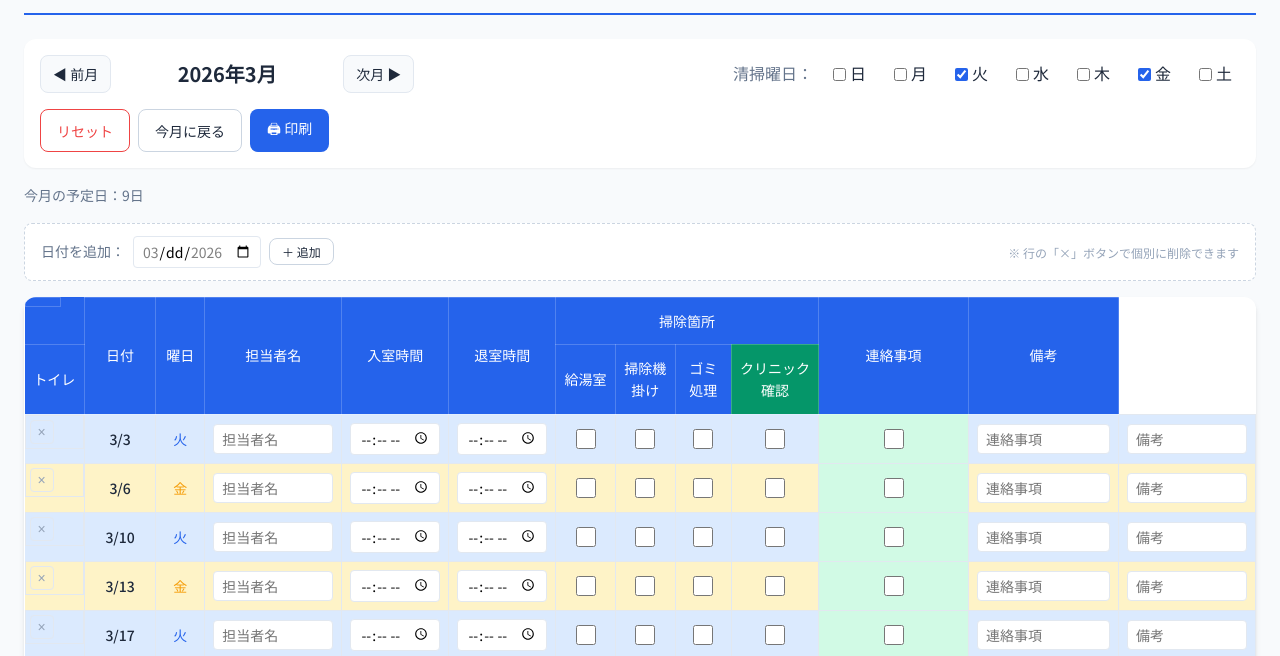
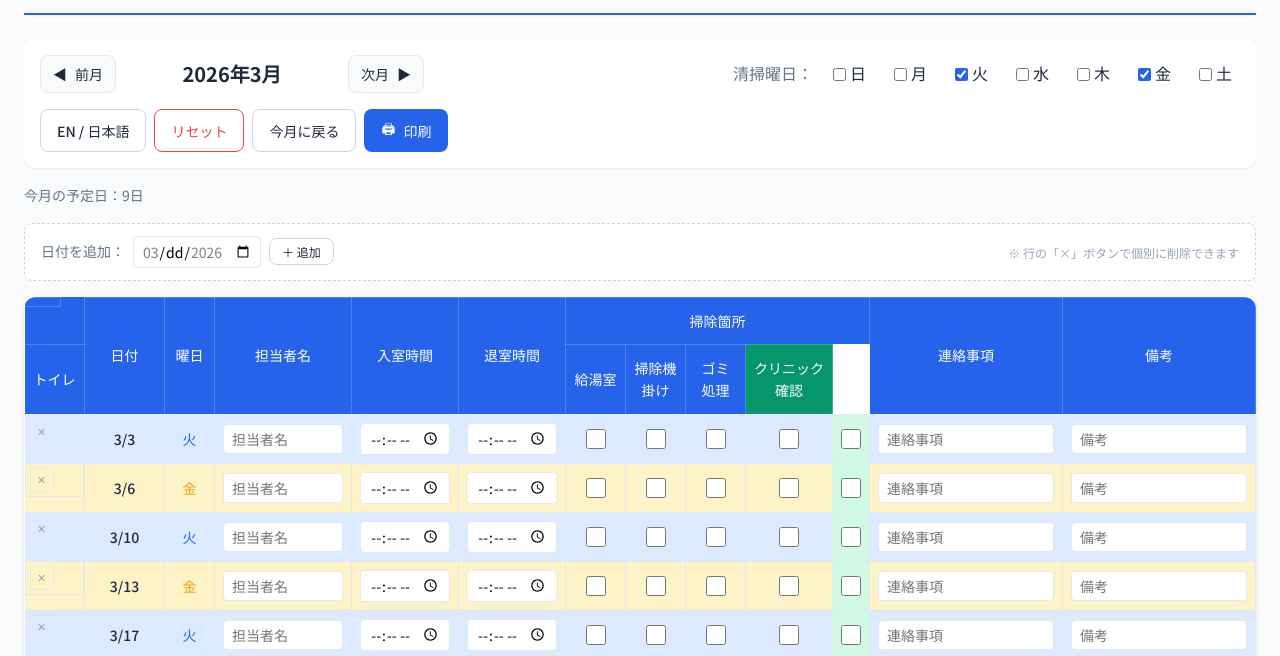
Before and after one commit to june5115/cleaning-schedule-app, a website built with Vite: page index.html in a window 1280 px wide. Shown: the part 98-754 px from the top of the page. Built offline with nearby package versions, Linux system fonts and the light colour scheme.

Commit message:
Add English/Japanese language toggle
- EN/日本語 button to switch languages
- All UI text, placeholders, and messages translated
- Language preference saved to localStorage

Co-Authored-By: Oz <oz-agent@warp.dev>

```diff
--- a/app.js
+++ b/app.js
@@ -7,10 +7,101 @@
 // Constants
 // ==========================================================================
 
-const DAY_NAMES = ['日', '月', '火', '水', '木', '金', '土'];
-
 const STORAGE_KEY = 'cleaning-schedule-data';
 const SETTINGS_KEY = 'cleaning-schedule-settings';
+
+// ==========================================================================
+// i18n Translations
+// ==========================================================================
+
+const translations = {
+  ja: {
+    dayNames: ['日', '月', '火', '水', '木', '金', '土'],
+    title: '長井ビル４Ｆ　クリニック掃除',
+    subtitle: '清掃スケジュール表',
+    prevMonth: '前月',
+    nextMonth: '次月',
+    cleaningDays: '清掃曜日：',
+    daySun: '日', dayMon: '月', dayTue: '火', dayWed: '水', dayThu: '木', dayFri: '金', daySat: '土',
+    reset: 'リセット',
+    thisMonth: '今月に戻る',
+    print: '印刷',
+    scheduledDays: '今月の予定日：',
+    days: '日',
+    addDate: '日付を追加：',
+    add: '＋ 追加',
+    deleteHint: '※ 行の「×」ボタンで個別に削除できます',
+    date: '日付',
+    dayOfWeek: '曜日',
+    staffName: '担当者名',
+    entryTime: '入室時間',
+    exitTime: '退室時間',
+    cleaningAreas: '掃除箇所',
+    toilet: 'トイレ',
+    kitchen: '給湯室',
+    vacuum: '掃除機<br>掛け',
+    garbage: 'ゴミ<br>処理',
+    clinicCheck: 'クリニック<br>確認',
+    notes: '連絡事項',
+    remarks: '備考',
+    footerNote: '※ 本表は月初に印刷し、清掃完了後に各項目にチェックを入れてください。クリニック確認欄はクリニック側で記入してください。',
+    monthFormat: (year, month) => `${year}年${month}月`,
+    staffPlaceholder: '担当者名',
+    notesPlaceholder: '連絡事項',
+    remarksPlaceholder: '備考',
+    spotLabel: '(追加)',
+    confirmDelete: (date) => `${date} を削除しますか？`,
+    confirmReset: 'すべての設定とデータをリセットしますか？',
+    resetComplete: 'リセットしました',
+    selectDate: '追加する日付を選択してください',
+    alreadyAdded: 'この日付は既に追加されています',
+    alreadyIncluded: 'この日付は既に曜日設定で含まれています'
+  },
+  en: {
+    dayNames: ['Sun', 'Mon', 'Tue', 'Wed', 'Thu', 'Fri', 'Sat'],
+    title: 'Nagai Bldg 4F Clinic Cleaning',
+    subtitle: 'Cleaning Schedule',
+    prevMonth: 'Prev',
+    nextMonth: 'Next',
+    cleaningDays: 'Cleaning Days:',
+    daySun: 'Sun', dayMon: 'Mon', dayTue: 'Tue', dayWed: 'Wed', dayThu: 'Thu', dayFri: 'Fri', daySat: 'Sat',
+    reset: 'Reset',
+    thisMonth: 'This Month',
+    print: 'Print',
+    scheduledDays: 'Scheduled Days: ',
+    days: '',
+    addDate: 'Add Date:',
+    add: '+ Add',
+    deleteHint: '* Click "×" to delete individual rows',
+    date: 'Date',
+    dayOfWeek: 'Day',
+    staffName: 'Staff',
+    entryTime: 'Entry',
+    exitTime: 'Exit',
+    cleaningAreas: 'Cleaning Areas',
+    toilet: 'Toilet',
+    kitchen: 'Kitchen',
+    vacuum: 'Vacuum',
+    garbage: 'Trash',
+    clinicCheck: 'Clinic<br>Check',
+    notes: 'Notes',
+    remarks: 'Remarks',
+    footerNote: '* Print at the beginning of each month. Check each item after cleaning is complete. Clinic confirmation is to be filled in by the clinic.',
+    monthFormat: (year, month) => `${['Jan', 'Feb', 'Mar', 'Apr', 'May', 'Jun', 'Jul', 'Aug', 'Sep', 'Oct', 'Nov', 'Dec'][month - 1]} ${year}`,
+    staffPlaceholder: 'Staff Name',
+    notesPlaceholder: 'Notes',
+    remarksPlaceholder: 'Remarks',
+    spotLabel: '(Added)',
+    confirmDelete: (date) => `Delete ${date}?`,
+    confirmReset: 'Reset all settings and data?',
+    resetComplete: 'Reset complete',
+    selectDate: 'Please select a date to add',
+    alreadyAdded: 'This date is already added',
+    alreadyIncluded: 'This date is already included in the weekday settings'
+  }
+};
+
+let currentLang = 'ja';
 
 // ==========================================================================
 // State
@@ -46,6 +137,7 @@ const elements = {
   spotAddDate: document.getElementById('spot-add-date'),
   spotAddBtn: document.getElementById('spot-add-btn'),
   resetBtn: document.getElementById('reset-btn'),
+  langBtn: document.getElementById('lang-btn'),
 };
 
 // ==========================================================================
@@ -155,17 +247,64 @@ function loadSettings() {
       if (settings.spotDates && typeof settings.spotDates === 'object') {
         spotDates = settings.spotDates;
       }
+      if (settings.lang && (settings.lang === 'ja' || settings.lang === 'en')) {
+        currentLang = settings.lang;
+      }
     }
   } catch (e) {
     console.error('設定の読み込みに失敗しました:', e);
-    // エラー時はデフォルト値を使用
     selectedDays = [2, 5];
   }
 
-  // selectedDaysが空の場合はデフォルト値を設定
   if (!selectedDays || selectedDays.length === 0) {
     selectedDays = [2, 5];
   }
+}
+
+/**
+ * 翻訳を取得
+ */
+function t(key) {
+  return translations[currentLang][key] || translations['ja'][key] || key;
+}
+
+/**
+ * 曜日名を取得
+ */
+function getDayName(dayOfWeek) {
+  return translations[currentLang].dayNames[dayOfWeek];
+}
+
+/**
+ * 言語を切り替え
+ */
+function toggleLanguage() {
+  currentLang = currentLang === 'ja' ? 'en' : 'ja';
+  saveSettings();
+  applyTranslations();
+  updateMonthDisplay();
+  renderSchedule();
+}
+
+/**
+ * 翻訳を適用
+ */
+function applyTranslations() {
+  document.querySelectorAll('[data-i18n]').forEach(el => {
+    const key = el.getAttribute('data-i18n');
+    const translation = t(key);
+    if (translation) {
+      el.innerHTML = translation;
+    }
+  });
+
+  // Update lang button text
+  if (elements.langBtn) {
+    elements.langBtn.textContent = currentLang === 'ja' ? 'EN / 日本語' : '日本語 / EN';
+  }
+
+  // Update HTML lang attribute
+  document.documentElement.lang = currentLang === 'ja' ? 'ja' : 'en';
 }
 
 /**
@@ -173,7 +312,7 @@ function loadSettings() {
  */
 function saveSettings() {
   try {
-    localStorage.setItem(SETTINGS_KEY, JSON.stringify({ selectedDays, spotDates }));
+    localStorage.setItem(SETTINGS_KEY, JSON.stringify({ selectedDays, spotDates, lang: currentLang }));
   } catch (e) {
     console.error('設定の保存に失敗しました:', e);
   }
@@ -236,7 +375,7 @@ function updateDayData(dateKey, field, value) {
 function updateMonthDisplay() {
   const year = currentDate.getFullYear();
   const month = currentDate.getMonth() + 1;
-  const monthText = `${year}年${month}月`;
+  const monthText = translations[currentLang].monthFormat(year, month);
 
   elements.currentMonth.textContent = monthText;
   elements.printMonth.textContent = monthText;
@@ -321,22 +460,22 @@ function createScheduleRow(date, isSpot = false) {
   row.dataset.date = dateKey;
   row.dataset.isSpot = isSpot ? 'true' : 'false';
 
-  const spotBadge = isSpot ? '<span class="spot-badge">(追加)</span>' : '';
+  const spotBadge = isSpot ? `<span class="spot-badge">${t('spotLabel')}</span>` : '';
 
   row.innerHTML = `
     <td class="schedule__td schedule__td--action no-print">
-      <button type="button" class="btn--delete" data-action="delete" title="この日を削除">×</button>
+      <button type="button" class="btn--delete" data-action="delete" title="Delete">×</button>
     </td>
     <td class="schedule__td schedule__td--date">${formatDate(date)}${spotBadge}</td>
     <td class="schedule__td schedule__td--day ${getDayClass(dayOfWeek)}">
-      ${DAY_NAMES[dayOfWeek]}
+      ${getDayName(dayOfWeek)}
     </td>
     <td class="schedule__td">
       <input type="text"
              class="schedule__input schedule__input--text"
              data-field="staff"
              value="${escapeHtml(data.staff)}"
-             placeholder="担当者名">
+             placeholder="${t('staffPlaceholder')}">
     </td>
     <td class="schedule__td">
       <input type="time"
@@ -395,14 +534,14 @@ function createScheduleRow(date, isSpot = false) {
              class="schedule__input schedule__input--text"
              data-field="notes"
              value="${escapeHtml(data.notes)}"
-             placeholder="連絡事項">
+             placeholder="${t('notesPlaceholder')}">
     </td>
     <td class="schedule__td">
       <input type="text"
              class="schedule__input schedule__input--text"
              data-field="remarks"
              value="${escapeHtml(data.remarks)}"
-             placeholder="備考">
+             placeholder="${t('remarksPlaceholder')}">
     </td>
   `;
 
@@ -489,15 +628,17 @@ function handleInputChange(event) {
  * 設定をリセット
  */
 function resetSettings() {
-  if (confirm('すべての設定とデータをリセットしますか？')) {
+  if (confirm(t('confirmReset'))) {
     localStorage.removeItem(STORAGE_KEY);
     localStorage.removeItem(SETTINGS_KEY);
     selectedDays = [2, 5];
     spotDates = {};
     scheduleData = {};
+    currentLang = 'ja';
     updateDaySelectionUI();
+    applyTranslations();
     renderSchedule();
-    alert('リセットしました');
+    alert(t('resetComplete'));
   }
 }
 
@@ -521,7 +662,7 @@ function handleDaySelectionChange() {
 function addSpotDate() {
   const dateValue = elements.spotAddDate.value;
   if (!dateValue) {
-    alert('追加する日付を選択してください');
+    alert(t('selectDate'));
     return;
   }
 
@@ -532,21 +673,18 @@ function addSpotDate() {
     spotDates[monthKey] = { added: [], removed: [] };
   }
 
-  // 既に追加済みか確認
   if (spotDates[monthKey].added.includes(dateValue)) {
-    alert('この日付は既に追加されています');
+    alert(t('alreadyAdded'));
     return;
   }
 
-  // 削除リストにあれば削除（復元）
   const removedIndex = spotDates[monthKey].removed.indexOf(dateValue);
   if (removedIndex > -1) {
     spotDates[monthKey].removed.splice(removedIndex, 1);
   } else {
-    // 曜日ベースに含まれているか確認
     const date = new Date(year, month - 1, Number(dateValue.split('-')[2]));
     if (selectedDays.includes(date.getDay())) {
-      alert('この日付は既に曜日設定で含まれています');
+      alert(t('alreadyIncluded'));
       return;
     }
     spotDates[monthKey].added.push(dateValue);
@@ -600,7 +738,7 @@ function handleDeleteClick(event) {
   const dateKey = row.dataset.date;
   const isSpot = row.dataset.isSpot === 'true';
 
-  if (confirm(`${dateKey} を削除しますか？`)) {
+  if (confirm(translations[currentLang].confirmDelete(dateKey))) {
     removeDate(dateKey, isSpot);
   }
 }
@@ -640,6 +778,11 @@ function initEventListeners() {
     elements.resetBtn.addEventListener('click', resetSettings);
   }
 
+  // 言語切り替えボタン
+  if (elements.langBtn) {
+    elements.langBtn.addEventListener('click', toggleLanguage);
+  }
+
   // テーブル入力（イベント委譲）
   elements.scheduleBody.addEventListener('input', handleInputChange);
   elements.scheduleBody.addEventListener('change', handleInputChange);
@@ -672,6 +815,7 @@ function initEventListeners() {
 function init() {
   loadSettings();
   loadData();
+  applyTranslations();
   updateDaySelectionUI();
   updateMonthDisplay();
   renderSchedule();
--- a/index.html
+++ b/index.html
@@ -13,84 +13,85 @@
   <div class="container">
     <header class="header">
       <div class="header__top">
-        <h1 class="header__title">長井ビル４Ｆ　クリニック掃除</h1>
+        <h1 class="header__title" data-i18n="title">長井ビル４Ｆ　クリニック掃除</h1>
         <p class="header__month print-only" id="print-month"></p>
       </div>
-      <p class="header__subtitle">清掃スケジュール表</p>
+      <p class="header__subtitle" data-i18n="subtitle">清掃スケジュール表</p>
     </header>
 
     <nav class="controls no-print">
       <div class="controls__nav">
-        <button id="prev-month" class="btn btn--nav" aria-label="前月">◀ 前月</button>
+        <button id="prev-month" class="btn btn--nav" aria-label="前月">◀ <span data-i18n="prevMonth">前月</span></button>
         <h2 id="current-month" class="controls__month"></h2>
-        <button id="next-month" class="btn btn--nav" aria-label="次月">次月 ▶</button>
+        <button id="next-month" class="btn btn--nav" aria-label="次月"><span data-i18n="nextMonth">次月</span> ▶</button>
       </div>
       <div class="controls__days">
-        <span class="controls__label">清掃曜日：</span>
+        <span class="controls__label" data-i18n="cleaningDays">清掃曜日：</span>
         <label class="controls__day-option">
-          <input type="checkbox" id="day-sun" value="0"> 日
+          <input type="checkbox" id="day-sun" value="0"> <span data-i18n="daySun">日</span>
         </label>
         <label class="controls__day-option">
-          <input type="checkbox" id="day-mon" value="1"> 月
+          <input type="checkbox" id="day-mon" value="1"> <span data-i18n="dayMon">月</span>
         </label>
         <label class="controls__day-option">
-          <input type="checkbox" id="day-tue" value="2" checked> 火
+          <input type="checkbox" id="day-tue" value="2" checked> <span data-i18n="dayTue">火</span>
         </label>
         <label class="controls__day-option">
-          <input type="checkbox" id="day-wed" value="3"> 水
+          <input type="checkbox" id="day-wed" value="3"> <span data-i18n="dayWed">水</span>
         </label>
         <label class="controls__day-option">
-          <input type="checkbox" id="day-thu" value="4"> 木
+          <input type="checkbox" id="day-thu" value="4"> <span data-i18n="dayThu">木</span>
         </label>
         <label class="controls__day-option">
-          <input type="checkbox" id="day-fri" value="5" checked> 金
+          <input type="checkbox" id="day-fri" value="5" checked> <span data-i18n="dayFri">金</span>
         </label>
         <label class="controls__day-option">
-          <input type="checkbox" id="day-sat" value="6"> 土
+          <input type="checkbox" id="day-sat" value="6"> <span data-i18n="daySat">土</span>
         </label>
       </div>
       <div class="controls__actions">
-        <button id="reset-btn" class="btn btn--outline btn--danger" title="設定をリセット">リセット</button>
-        <button id="today-btn" class="btn btn--outline">今月に戻る</button>
-        <button id="print-btn" class="btn btn--primary">🖨 印刷</button>
+        <button id="lang-btn" class="btn btn--outline">EN / 日本語</button>
+        <button id="reset-btn" class="btn btn--outline btn--danger" data-i18n="reset">リセット</button>
+        <button id="today-btn" class="btn btn--outline" data-i18n="thisMonth">今月に戻る</button>
+        <button id="print-btn" class="btn btn--primary">🖨 <span data-i18n="print">印刷</span></button>
       </div>
     </nav>
 
     <p class="schedule-info no-print">
-      今月の予定日：<span id="day-count">0</span>日
+      <span data-i18n="scheduledDays">今月の予定日：</span><span id="day-count">0</span><span data-i18n="days">日</span>
     </p>
 
     <div class="spot-controls no-print">
       <div class="spot-controls__add">
-        <label class="spot-controls__label">日付を追加：</label>
+        <label class="spot-controls__label" data-i18n="addDate">日付を追加：</label>
         <input type="date" id="spot-add-date" class="spot-controls__input">
-        <button id="spot-add-btn" class="btn btn--outline btn--sm">＋ 追加</button>
+        <button id="spot-add-btn" class="btn btn--outline btn--sm" data-i18n="add">＋ 追加</button>
       </div>
       <div class="spot-controls__info">
-        <span class="spot-controls__hint">※ 行の「×」ボタンで個別に削除できます</span>
+        <span class="spot-controls__hint" data-i18n="deleteHint">※ 行の「×」ボタンで個別に削除できます</span>
       </div>
     </div>
 
     <div class="table-wrapper">
       <table class="schedule">
-        <thead class="schedule__head">
+        <thead class="schedule__head" id="schedule-head">
           <tr>
             <th class="schedule__th schedule__th--action no-print" rowspan="2"></th>
-            <th class="schedule__th schedule__th--date" rowspan="2">日付</th>
-            <th class="schedule__th schedule__th--day" rowspan="2">曜日</th>
-            <th class="schedule__th schedule__th--staff" rowspan="2">担当者名</th>
-            <th class="schedule__th schedule__th--time" rowspan="2">入室時間</th>
-            <th class="schedule__th schedule__th--time" rowspan="2">退室時間</th>
-            <th class="schedule__th schedule__th--tasks" colspan="4">掃除箇所</th>
-            <th class="schedule__th schedule__th--notes" rowspan="2">連絡事項</th>
-            <th class="schedule__th schedule__th--remarks" rowspan="2">備考</th>
+            <th class="schedule__th schedule__th--date" rowspan="2" data-i18n="date">日付</th>
+            <th class="schedule__th schedule__th--day" rowspan="2" data-i18n="dayOfWeek">曜日</th>
+            <th class="schedule__th schedule__th--staff" rowspan="2" data-i18n="staffName">担当者名</th>
+            <th class="schedule__th schedule__th--time" rowspan="2" data-i18n="entryTime">入室時間</th>
+            <th class="schedule__th schedule__th--time" rowspan="2" data-i18n="exitTime">退室時間</th>
+            <th class="schedule__th schedule__th--tasks" colspan="5" data-i18n="cleaningAreas">掃除箇所</th>
+            <th class="schedule__th schedule__th--notes" rowspan="2" data-i18n="notes">連絡事項</th>
+            <th class="schedule__th schedule__th--remarks" rowspan="2" data-i18n="remarks">備考</th>
           </tr>
           <tr>
-            <th class="schedule__th schedule__th--check">トイレ</th>
-            <th class="schedule__th schedule__th--check">給湯室</th>
-            <th class="schedule__th schedule__th--check">掃除機<br>掛け</th>
-            <th class="schedule__th schedule__th--check">ゴミ<br>処理</th>
-            <th class="schedule__th schedule__th--check schedule__th--clinic">クリニック<br>確認</th>
+            <th class="schedule__th schedule__th--check" data-i18n="toilet">トイレ</th>
+            <th class="schedule__th schedule__th--check" data-i18n="kitchen">給湯室</th>
+            <th class="schedule__th schedule__th--check" data-i18n="vacuum">掃除機<br>掛け</th>
+            <th class="schedule__th schedule__th--check" data-i18n="garbage">ゴミ<br>処理</th>
+            <th class="schedule__th schedule__th--check schedule__th--clinic" data-i18n="clinicCheck">クリニック<br>確認</th>
           </tr>
         </thead>
         <tbody id="schedule-body" class="schedule__body">
@@ -99,7 +100,7 @@
     </div>
 
     <footer class="footer">
-      <p class="footer__note print-only">※ 本表は月初に印刷し、清掃完了後に各項目にチェックを入れてください。クリニック確認欄はクリニック側で記入してください。</p>
+      <p class="footer__note print-only" data-i18n="footerNote">※ 本表は月初に印刷し、清掃完了後に各項目にチェックを入れてください。クリニック確認欄はクリニック側で記入してください。</p>
     </footer>
   </div>
 
```
